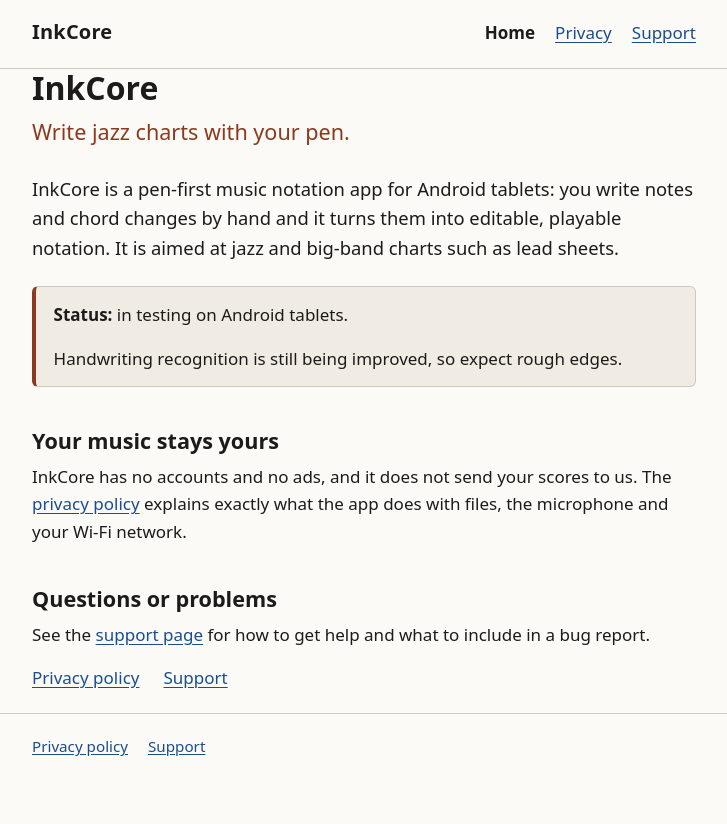
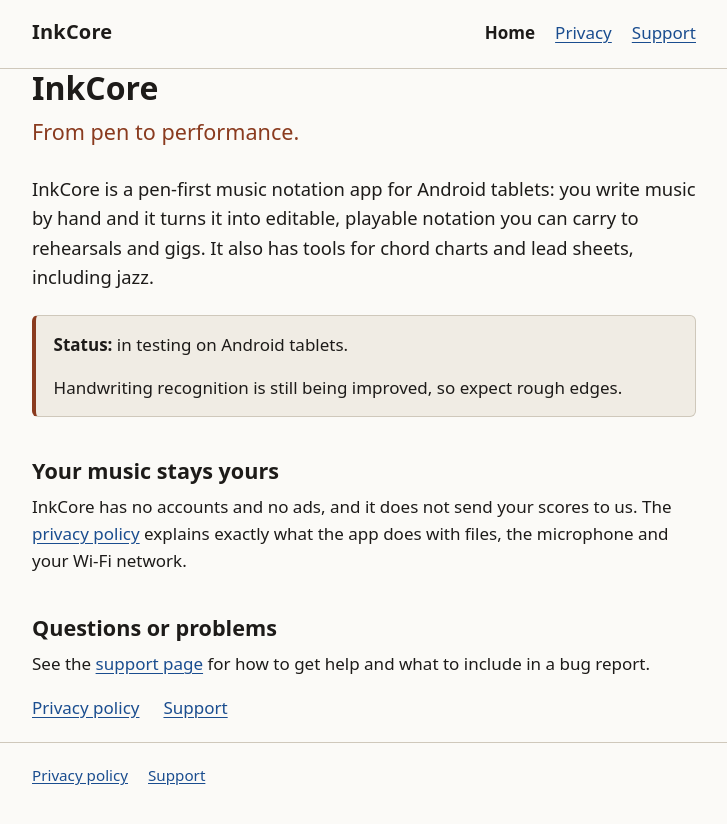
Before and after one commit to mezzrricki/mezzrricki.github.io, a plain HTML site: page inkcore/index.html in a window 1280 px wide. Shown: the whole page, without its empty margins (276-1003 px from the left). Before the commit the page ends 800 px from the top, so only its background shows below. Drawn offline with Linux system fonts and the light colour scheme.

Commit message:
Site: tagline 'From pen to performance.' and jazz described as one feature, not the focus
Co-Authored-By: Claude Sonnet 5.5 <noreply@anthropic.com>

```diff
--- a/inkcore/index.html
+++ b/inkcore/index.html
@@ -4,8 +4,8 @@
   <meta charset="utf-8">
   <meta name="viewport" content="width=device-width, initial-scale=1">
   <meta name="color-scheme" content="light dark">
-  <title>InkCore: write jazz charts with your pen</title>
-  <meta name="description" content="InkCore is a pen-first music notation app for Android tablets, aimed at jazz and big-band charts. Currently in testing.">
+  <title>InkCore: from pen to performance</title>
+  <meta name="description" content="InkCore is a pen-first music notation app for Android tablets: write by hand, hear it played back and carry your charts to the gig. Currently in testing.">
   <link rel="stylesheet" href="style.css">
   <!-- IMAGE SLOT (favicon): when assets/images/app-icon-512.png exists, remove these comment marks.
   <link rel="icon" type="image/png" sizes="512x512" href="assets/images/app-icon-512.png">
@@ -33,12 +33,12 @@
     -->
 
     <h1>InkCore</h1>
-    <p class="tagline">Write jazz charts with your pen.</p>
+    <p class="tagline">From pen to performance.</p>
 
-    <p class="lede">InkCore is a pen-first music notation app for Android tablets: you write notes and chord changes by hand and it turns them into editable, playable notation. It is aimed at jazz and big-band charts such as lead sheets.</p>
+    <p class="lede">InkCore is a pen-first music notation app for Android tablets: you write music by hand and it turns it into editable, playable notation you can carry to rehearsals and gigs. It also has tools for chord charts and lead sheets, including jazz.</p>
 
     <!-- IMAGE SLOT (feature graphic, 1024x500 PNG): remove these comment marks once the file is in assets/images/.
-    <img class="hero-image" src="assets/images/feature-graphic-1024x500.png" width="1024" height="500" alt="InkCore showing a handwritten jazz chart on a tablet">
+    <img class="hero-image" src="assets/images/feature-graphic-1024x500.png" width="1024" height="500" alt="InkCore: from pen to performance">
     -->
 
     <div class="card">
```
